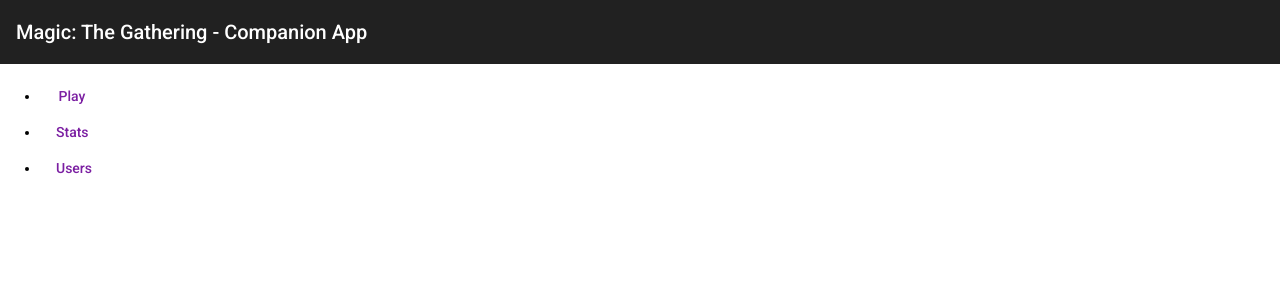
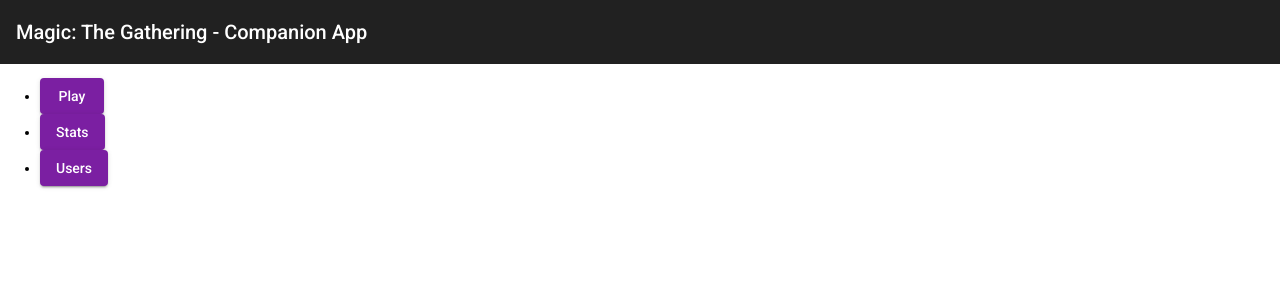
Before and after one commit to aneevel/tca-mtg, an Angular app in the folder mtg/: page / in a window 1280 px wide. Shown: the top 300 px of the page. Built offline with nearby package versions, Linux system fonts and the light colour scheme.

Commit message:
Raise feature buttons

```diff
--- a/mtg/src/app/home/home.component.html
+++ b/mtg/src/app/home/home.component.html
@@ -1,9 +1,9 @@
 <section>
 <div id="feature-box">
     <ul id="app-features">
-       <li><button mat-button color="primary">Play</button></li>
-       <li><button mat-button color="primary">Stats</button></li>
-       <li><button mat-button color="primary">Users</button></li>
+       <li><button mat-raised-button color="primary">Play</button></li>
+       <li><button mat-raised-button color="primary">Stats</button></li>
+       <li><button mat-raised-button color="primary">Users</button></li>
     </ul>
     <mat-divider></mat-divider>
 </div>
```
